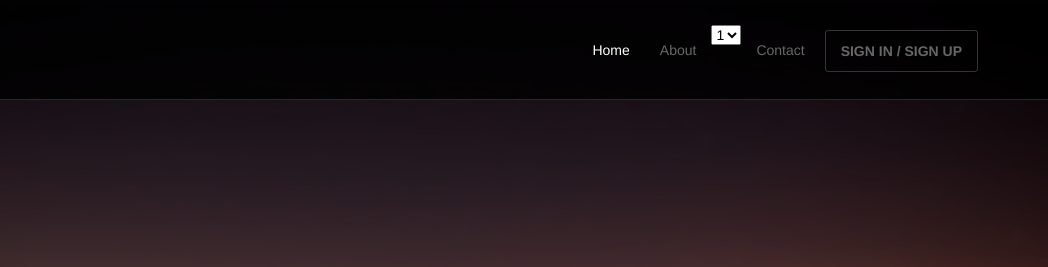
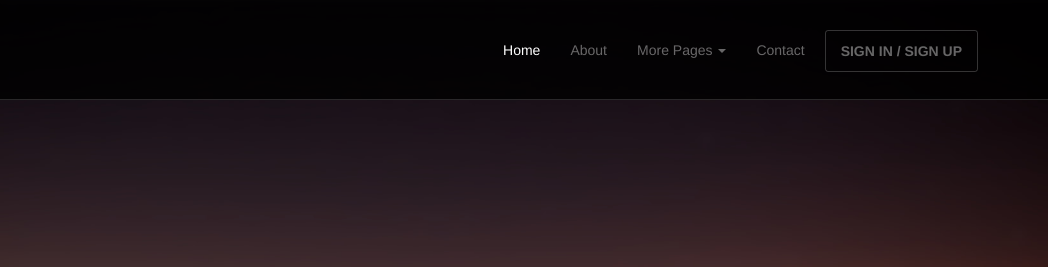
Before and after one commit to Jasmine33/1, a plain HTML site: page index.html in a window 1280 px wide. Shown: the top 267 px of the page, 232-1280 px from the left. Drawn offline with nearby package versions, Linux system fonts and the light colour scheme.

Commit message:
Add files via upload

```diff
--- a/index.html
+++ b/index.html
@@ -39,19 +39,25 @@
 					<li class="active"><a href="#">Home</a></li>
 					<li><a href="about.html">About</a></li>
 <!--					<li class="dropdown">
+						<ul class="dropdown-menu">
+							<li><a href="sidebar-left.html">Left Sidebar</a></li>
+							<li><a href="sidebar-right.html">Right Sidebar</a></li>
+						</ul>
+					</li>-->
+					<li class="dropdown">
 						<a href="#" class="dropdown-toggle" data-toggle="dropdown">More Pages <b class="caret"></b></a>
 						<ul class="dropdown-menu">
 							<li><a href="sidebar-left.html">Left Sidebar</a></li>
 							<li class="active"><a href="sidebar-right.html">Right Sidebar</a></li>
 						</ul>
-					</li>-->
-					<li>
+					</li>
+<!--					<li>
 						<select>
 							<option>1</option>
 							<option>2</option>
 							<option>3</option>
 						</select>
-					</li>
+					</li>-->
 					<li><a href="contact.html">Contact</a></li>
 					<li><a class="btn" href="signin.html">SIGN IN / SIGN UP</a></li>
 				</ul>
```
